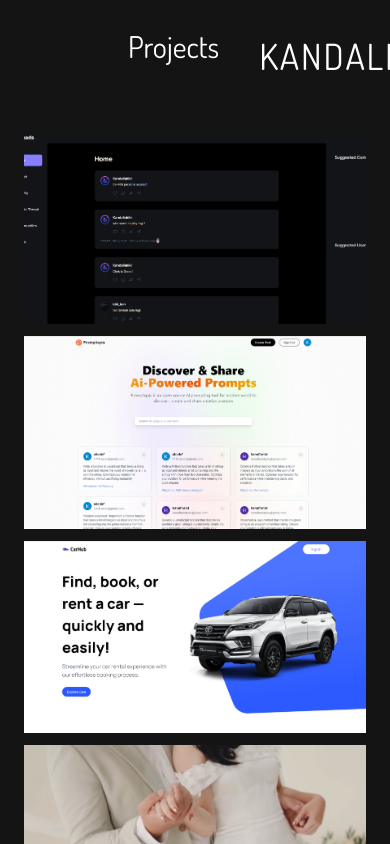
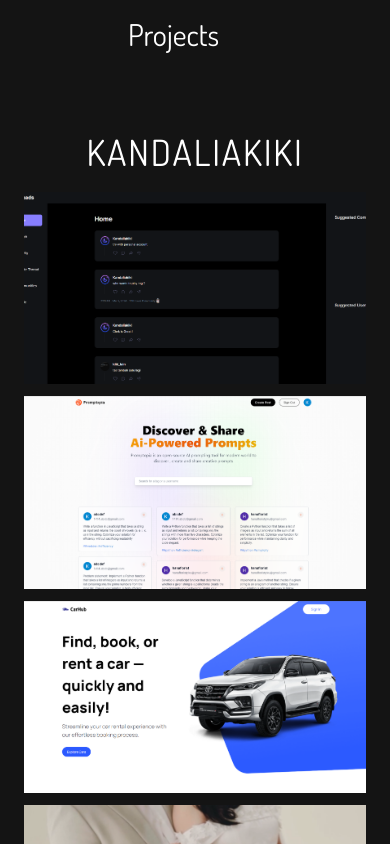
Before and after one commit to kandaliakiki/next-js-portofolio, a Next.js app: page / in a window 390 px wide. Shown: the top 844 px of the page. Built offline with nearby package versions, Linux system fonts and the light colour scheme; a web font is replaced by a local one.

Commit message:
make name responsive

```diff
--- a/app/(root)/page.tsx
+++ b/app/(root)/page.tsx
@@ -6,6 +6,9 @@ const Home = () => {
   return (
     <>
       <section>
+        <h1 className="uppercase text-white font-dosis text-4xl tracking-wider text-center mt-5 md:hidden">
+          Kandaliakiki
+        </h1>
         <div className="grid grid-cols-2 max-lg:grid-cols-1  text-white gap-3 mt-5">
           {websiteDisplayLists.map((list) => (
             <WebsiteDisplay
--- a/components/shared/Topbar.tsx
+++ b/components/shared/Topbar.tsx
@@ -11,7 +11,7 @@ const Topbar = () => {
           {link.label}
         </Link>
       ))}
-      <h1 className="uppercase text-white font-dosis text-4xl tracking-wider text-center mt-5">
+      <h1 className=" uppercase text-white font-dosis text-4xl tracking-wider text-center mt-5 max-md:hidden">
         Kandaliakiki
       </h1>
       <div>
```
